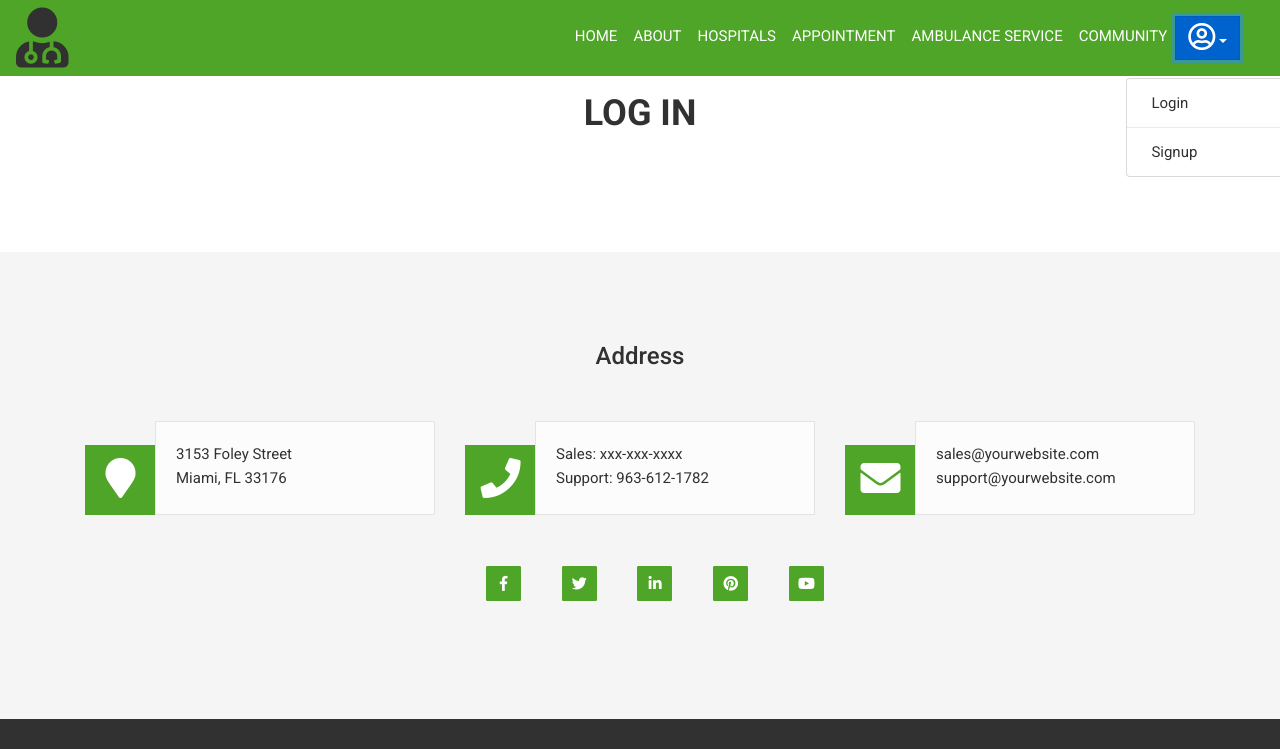
After one commit to Aakash01ak/MediFast, a Node server app: page /LogIn in a window 1280 px wide, after a click that opens the changed part. The commit adds this page. Shown: the top 749 px of the page. Run offline with Node 20, Linux system fonts and the light colour scheme; some libraries are stand-ins or nearby versions.

Commit message:
LOGINOUT PAGE ADDED

```diff
--- a/app.js
+++ b/app.js
@@ -20,6 +20,12 @@ mongoose.set('useCreateIndex', true);
 app.get("/", function(req, res) {
     res.render("home");
 });
+app.get("/LogIn", function(req, res) {
+    res.render("Login");
+});
+app.get("/SignIn", function(req, res) {
+    res.render("SignIn");
+});
 let hospital = [];
 let hospital_array = [];
 request("http://www.communitybenefitinsight.org/api/get_hospitals.php?state=NC", function(error, response, body) {
--- /dev/null
+++ b/views/Login.ejs
@@ -0,0 +1,23 @@
+<%- include('header') %>
+
+
+    <div class="choose-area pb_90">
+        <div class="container mt-3">
+            <div class="row">
+                <div class="col-12">
+                    <div class="headline">
+                        <h2>Log In</h2>
+                    </div>
+                </div>
+            </div>
+
+        </div>
+    </div>
+
+
+
+
+
+
+
+    <%- include('footer') %>
--- a/views/footer.ejs
+++ b/views/footer.ejs
@@ -18,8 +18,7 @@
                     </div>
                     <div class="feature-text">
                         <p>
-              3153 Foley Street<br>
-              Miami, FL 33176
+                            3153 Foley Street<br> Miami, FL 33176
                         </p>
                     </div>
                 </div>
@@ -32,8 +31,7 @@
                     </div>
                     <div class="feature-text">
                         <p>
-              Sales: xxx-xxx-xxxx<br>
-              Support: 963-612-1782
+                            Sales: xxx-xxx-xxxx<br> Support: 963-612-1782
                         </p>
                     </div>
                 </div>
@@ -46,8 +44,7 @@
                     </div>
                     <div class="feature-text">
                         <p>
-              sales@yourwebsite.com<br>
-              support@yourwebsite.com
+                            sales@yourwebsite.com<br> support@yourwebsite.com
                         </p>
                     </div>
                 </div>
@@ -97,7 +94,15 @@
 <!--Footer-Area End-->
 
 
-
+<!-- JavaScript -->
+<script type="text/javascript" src="assets/lib/js/jquery-3.4.1.min.js"></script>
+<script type="text/javascript" src="assets/lib/js/owl.carousel.min.js"></script>
+<script type="text/javascript" src="assets/lib/js/popper.min.js"></script>
+<script type="text/javascript" src="assets/lib/js/bootstrap.bundle.js"></script>
+<script type="text/javascript" src="assets/lib/js/all.min.js"></script>
+<script type="text/javascript" src="assets/lib/js/select2.full.min.js"></script>
+<script type="text/javascript" src="assets/js/home.js"></script>
+<script type="text/javascript" src="assets/js/footer.js"></script>
 </body>
 
 
--- a/views/header.ejs
+++ b/views/header.ejs
@@ -30,7 +30,7 @@
 
 </head>
 
-<body onLoad="typeWriter()">
+<body>
 
     <!--Header Start-->
     <nav class="navbar navbar-expand-md navbar-light" id="header">
@@ -77,9 +77,9 @@
                     <button class="btn btn-primary dropdown-toggle mr-4" style="border-radius: 50%;" type="button" data-toggle="dropdown" aria-haspopup="true" aria-expanded="false"><i class="far fa-2x fa-user-circle"></i></button>
 
                     <div class="dropdown-menu" style="left:88%;">
-                        <a class="dropdown-item" href="#">Login</a>
+                        <a class="dropdown-item" href="/LogIn">Login</a>
                         <div class="dropdown-divider"></div>
-                        <a class="dropdown-item" href="#">Signup</a>
+                        <a class="dropdown-item" href="/SignIn">Signup</a>
                     </div>
                 </li>
 
```
Also changed, not shown: views/SignIn.ejs (added, +23 -0 lines), views/home.ejs (+0 -10 lines), 1 other file. Lines whose indentation alone changed are shown as unchanged.
